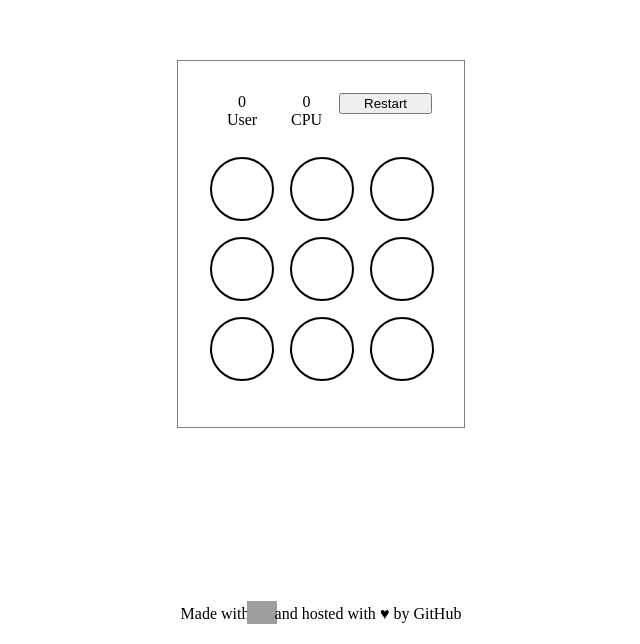
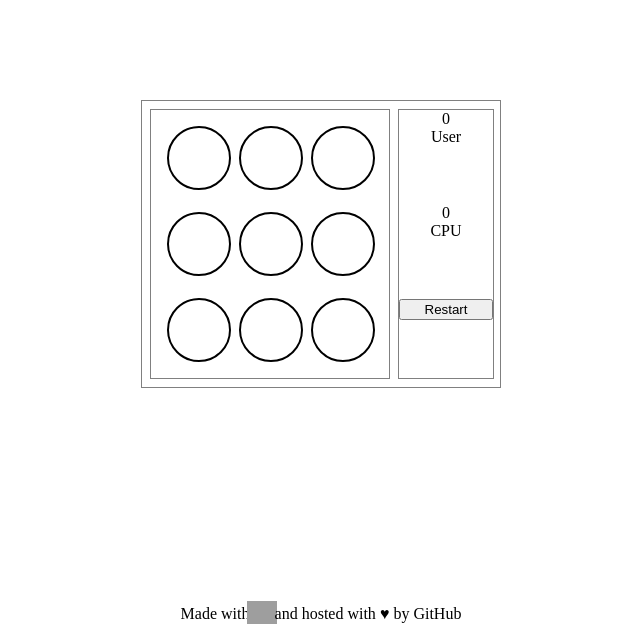
Before and after one commit to musicaldoofus/link-four, a React (Create React App) app: page / in a window 1280 px wide. Shown: the part 156-800 px from the top of the page, without its empty margins (319-959 px from the left). Built offline with nearby package versions, Linux system fonts and the light colour scheme; grey boxes are pictures that could not be loaded.

Commit message:
Stable, better layout and transitions

```diff
--- a/src/App.css
+++ b/src/App.css
@@ -11,22 +11,23 @@ body, html {
 div#root, div.app {
     height: inherit;
 }
-.board-container {
-    margin: auto;
-    display: -ms-flexbox;
-    display: -webkit-flex;
-    display: flex;
-    flex-direction: column;
-    transition: all ease 0.4s;
-    border: 1px solid gray;
-    padding: 2em;
-    height: auto;
-}
 .app {
     position: relative;
     display: -ms-flexbox;
     display: -webkit-flex;
     display: flex;
+}
+.board-container {
+    margin: auto;
+    display: grid;
+    grid-gap: 0.5em;
+    transition: all ease 0.4s;
+    border: 1px solid gray;
+    padding: 0.5em;
+    height: auto;
+}
+.empty-game-board {
+    width: 100%;
 }
 p {
     margin: 0;
--- a/src/App.js
+++ b/src/App.js
@@ -20,13 +20,13 @@ class App extends Component {
 		};
 		this.state = this.initState;
 		this.closeOutTime = 2500;
+		this.handleIncrementScore = this.handleIncrementScore.bind(this);
 		this.handleWinner = this.handleWinner.bind(this);
-		this.incrementScore = this.incrementScore.bind(this);
 		this.handleRefresh = this.handleRefresh.bind(this);
 		this.handleWindowHeightCheck = this.handleWindowHeightCheck.bind(this);
 	}
 
-	incrementScore(role, amt) {
+	handleIncrementScore(role, amt) {
 		const opponentRole = role === 'user' ? 'cpu' : 'user';
 		const scores = {
 			[role]: this.state.scores[role] + (amt ? amt : 1),
@@ -78,25 +78,34 @@ class App extends Component {
 	}
 
 	render() {
+		const gridSpaces = (this.state.factorDepth - 1) * 0.5;
+		const tokens = this.state.factorDepth * 4;
+		const gameBoardPadding = 2;
+		const padding = 3.5;
+		const hud = 6;
+		const width = `${gridSpaces + tokens + padding + hud}em`;
+		console.log(width);
 		const boardContainerStyle = {
-			width: `${(this.state.factorDepth * 4) + this.state.factorDepth - 1 + 4}em`,
-			height: `${(this.state.factorDepth * 4) + this.state.factorDepth + 8}em`
+			width,
+			height: `${(this.state.factorDepth * 4) + this.state.factorDepth + 3}em`,
+			gridTemplateColumns: `${gridSpaces + tokens + gameBoardPadding}em 6em`
 		};
 		return (
 			<div className="app">
 				<main className="board-container" style={boardContainerStyle}>
+					{this.state.showGameBoard ? (
+						<GameBoard
+							factorDepth={this.state.factorDepth}
+							handleIncrementScore={this.handleIncrementScore}
+							handleWinner={this.handleWinner}
+						/>
+					) : (
+						<div className="empty-game-board"></div>
+					)}
 					<HUD
 						scores={this.state.scores}
 						handleRefresh={() => this.handleRefresh()}
 					/>
-					{this.state.showGameBoard && (
-						<GameBoard
-							isClosed={this.state.winner !== undefined}
-							factorDepth={this.state.factorDepth}
-							incrementScore={this.incrementScore}
-							handleWinner={this.handleWinner}
-						/>
-					)}
 				</main>
 				{this.state.winner && (
 					<Modal
--- a/src/components/Column/Column.css
+++ b/src/components/Column/Column.css
@@ -1,9 +1,10 @@
 /*Column.css*/
 .column {
 	position: relative;
-	display: grid;
-	grid-gap: 1em;
+	display: flex;
+	flex-direction: column;
 	z-index: 1;
+	justify-content: space-between;
 }
 .column.open {
 	cursor: pointer;
--- a/src/components/GameBoard/GameBoard.css
+++ b/src/components/GameBoard/GameBoard.css
@@ -1,5 +1,8 @@
 /*GameBoard.css*/
-.columns-container {
+.game-board {
 	display: grid;
-	grid-gap: 1em;
+	grid-gap: 0.5em;
+	padding: 1em;
+	border: 1px solid gray;
+	background-color: #fff;
 }
--- a/src/components/GameBoard/index.js
+++ b/src/components/GameBoard/index.js
@@ -1,5 +1,8 @@
 import React, { Component } from 'react';
 import Column from '../Column';
+import winnerTests from '../../helpers/winnerTests';
+import getOpenColumns from '../../helpers/getOpenColumns';
+import getUpdatedColumnList from '../../helpers/getUpdatedColumnList';
 import './GameBoard.css';
 
 class GameBoard extends Component {
@@ -15,86 +18,20 @@ class GameBoard extends Component {
 		};
 		this.cpuMoveTime = 400;
 		this.handleUserColSelect = this.handleUserColSelect.bind(this);
-		this.getUpdatedColumnList = this.getUpdatedColumnList.bind(this);
 		this.isWinner = this.isWinner.bind(this);
 		this.handleAdvanceTurn = this.handleAdvanceTurn.bind(this);
-		this.setCPUMove = this.setCPUMove.bind(this);
-		this.getOpenColumns = this.getOpenColumns.bind(this);
+		this.handleCPUMove = this.handleCPUMove.bind(this);
 	}
 
 	handleUserColSelect(colIndex) {
-		if (this.state.currentUser !== 'user' || this.props.isClosed) return;
+		if (this.state.currentUser !== 'user' || this.isWinner()) return;
 		const isColOpen = this.state.columns[colIndex].some(el => el === undefined);
 		if (!isColOpen) return;
-		this.handleAdvanceTurn(this.getUpdatedColumnList(colIndex));
-	}
-
-	getUpdatedColumnList(colIndex) {
-		let openSlot = this.props.factorDepth - 1;
-		for (let slotIndex = 0; slotIndex <= openSlot; slotIndex++) {
-			if (this.state.columns[colIndex][slotIndex] !== undefined) {
-				openSlot = slotIndex - 1;
-				break;
-			}
-		}
-		const updatedColumnList = this.state.columns.slice();
-		const updatedColumn = updatedColumnList[colIndex];
-		updatedColumn[openSlot] = this.state.currentUser;
-		updatedColumnList[colIndex] = updatedColumn;
-		return updatedColumnList;
-	}
-
-	getOpenColumns() {
-		return this.state.columns
-			.map((column, colIndex) => column.some(slot => slot === undefined) ? colIndex : null)
-			.filter(c => c !== null);
-	}
-
-	isWinner() {
-		const isTie = () => {
-			const openColumns = this.getOpenColumns();
-			return openColumns.length === 0 ? 'tie' : false;
-		}
-		const diagonal = (role) => {
-			const equalIndex = (col, colIndex) => this.state.columns[colIndex][colIndex] === role;
-			return this.state.columns.every(equalIndex);
-		}
-		const invertedDiagonal = (role) => {
-			const invertedIndex = (_, colIndex) => this.state.columns[colIndex][this.props.factorDepth - 1 - colIndex] === role;
-			return this.state.columns.every(invertedIndex);
-		};
-		const horizontalLine = (role) => {
-			let memo = [];
-			const toRoleIndex = (s, i) => s === role ? i : null;
-			const onlyIndices = (i) => i !== null;
-			const onlyInMemo= (i) => memo.length === 0 ? true : memo.indexOf(i) > -1;
-			for (let colIndex = 0; colIndex < this.props.factorDepth; colIndex++) {
-				const updatedMemo = this.state.columns[colIndex]
-					.map(toRoleIndex)
-					.filter(onlyIndices);
-				if (updatedMemo.length === 0) return false;
-				else {
-					memo = updatedMemo.filter(onlyInMemo);
-					if (memo.length === 0) return false;
-				}
-			}
-			return true;
-		}
-		const verticalLine = (role) => {
-			const isColumnFull = (col) => col.every(slot => slot === role);
-			return this.state.columns.some(isColumnFull);
-		}
-		const winnerTests = [
-			diagonal,
-			invertedDiagonal,
-			horizontalLine,
-			verticalLine
-		].some(test => test(this.state.currentUser));
-		return winnerTests || isTie();
+		this.handleAdvanceTurn(getUpdatedColumnList(this.state, colIndex));
 	}
 
 	handleAdvanceTurn(updatedColumnList) {
-		this.props.incrementScore(this.state.currentUser, 1);
+		this.props.handleIncrementScore(this.state.currentUser, 1);
 		const isWinner = this.isWinner();
 		if (isWinner) {
 			this.setState({
@@ -107,18 +44,26 @@ class GameBoard extends Component {
 				currentUser: updatedUser,
 				columns: updatedColumnList
 			}, () => {
-				if (this.state.currentUser === 'cpu') this.setCPUMove();
+				if (this.state.currentUser === 'cpu') this.handleCPUMove();
 			});
 		}
 	}
 
-	setCPUMove() {
-		const openColumns = this.getOpenColumns();
+	handleCPUMove() {
+		const openColumns = getOpenColumns(this.state.columns);
 		const cpuRandIndex = Math.floor(Math.random() * openColumns.length);
 		const cpuSelectedColumn = openColumns[cpuRandIndex];
 		window.setTimeout(
-			() => this.handleAdvanceTurn(this.getUpdatedColumnList(cpuSelectedColumn))
+			() => this.handleAdvanceTurn(getUpdatedColumnList(this.state, cpuSelectedColumn))
 			, this.cpuMoveTime);
+	}
+
+	isWinner() {
+		const isTie = () => {
+			const openColumns = getOpenColumns(this.state.columns);
+			return openColumns.length === 0 ? 'tie' : false;
+		}
+		return winnerTests.some(test => test(this.state.currentUser, this.state.columns)) || isTie();
 	}
 
 	render() {
@@ -131,7 +76,7 @@ class GameBoard extends Component {
 			/>
 		));
 		return (
-			<div className="columns-container" style={{gridTemplateColumns: `repeat(${this.props.factorDepth}, 64px)`}}>
+			<div className="game-board" style={{gridTemplateColumns: `repeat(${this.props.factorDepth}, 4em)`}}>
 				{columns}
 			</div>
 		);
--- a/src/components/HUD/HUD.css
+++ b/src/components/HUD/HUD.css
@@ -1,9 +1,10 @@
 /*HUD.css*/
 .heads-up-display {
     display: grid;
-    grid-template-columns: repeat(3, auto);
-    height: 4em;
-    padding-bottom: 2em;
+    grid-template-rows: repeat(3, auto);
+    width: 6em;
+    height: 100%;
+    border: 1px solid gray;
 }
 .heads-up-display > div {
     display: flex;
--- /dev/null
+++ b/src/helpers/getOpenColumns.js
@@ -0,0 +1,7 @@
+const getOpenColumns = (columns) => {
+    return columns
+        .map((column, colIndex) => column.some(slot => slot === undefined) ? colIndex : null)
+        .filter(c => c !== null);
+}
+
+export default getOpenColumns;
--- /dev/null
+++ b/src/helpers/getUpdatedColumnList.js
@@ -0,0 +1,16 @@
+const getUpdatedColumnList = ({currentUser, columns}, colIndex) => {
+    let openSlot = columns.length - 1;
+    for (let slotIndex = 0; slotIndex <= openSlot; slotIndex++) {
+        if (columns[colIndex][slotIndex] !== undefined) {
+            openSlot = slotIndex - 1;
+            break;
+        }
+    }
+    const updatedColumnList = columns.slice();
+    const updatedColumn = updatedColumnList[colIndex];
+    updatedColumn[openSlot] = currentUser;
+    updatedColumnList[colIndex] = updatedColumn;
+    return updatedColumnList;
+}
+
+export default getUpdatedColumnList;
--- /dev/null
+++ b/src/helpers/winnerTests.js
@@ -0,0 +1,38 @@
+const diagonal = (role, columns) => {
+    const equalIndex = (col, colIndex) => columns[colIndex][colIndex] === role;
+    return columns.every(equalIndex);
+}
+const invertedDiagonal = (role, columns) => {
+    const invertedIndex = (_, colIndex) => columns[colIndex][columns.length - 1 - colIndex] === role;
+    return columns.every(invertedIndex);
+};
+const horizontalLine = (role, columns) => {
+    let memo = [];
+    const toRoleIndex = (s, i) => s === role ? i : null;
+    const onlyIndices = (i) => i !== null;
+    const onlyInMemo= (i) => memo.length === 0 ? true : memo.indexOf(i) > -1;
+    for (let colIndex = 0; colIndex < columns.length; colIndex++) {
+        const updatedMemo = columns[colIndex]
+            .map(toRoleIndex)
+            .filter(onlyIndices);
+        if (updatedMemo.length === 0) return false;
+        else {
+            memo = updatedMemo.filter(onlyInMemo);
+            if (memo.length === 0) return false;
+        }
+    }
+    return true;
+}
+const verticalLine = (role, columns) => {
+    const isColumnFull = (col) => col.every(slot => slot === role);
+    return columns.some(isColumnFull);
+}
+
+const winnerTests = [
+    diagonal,
+    invertedDiagonal,
+    horizontalLine,
+    verticalLine
+]
+
+export default winnerTests;
```
